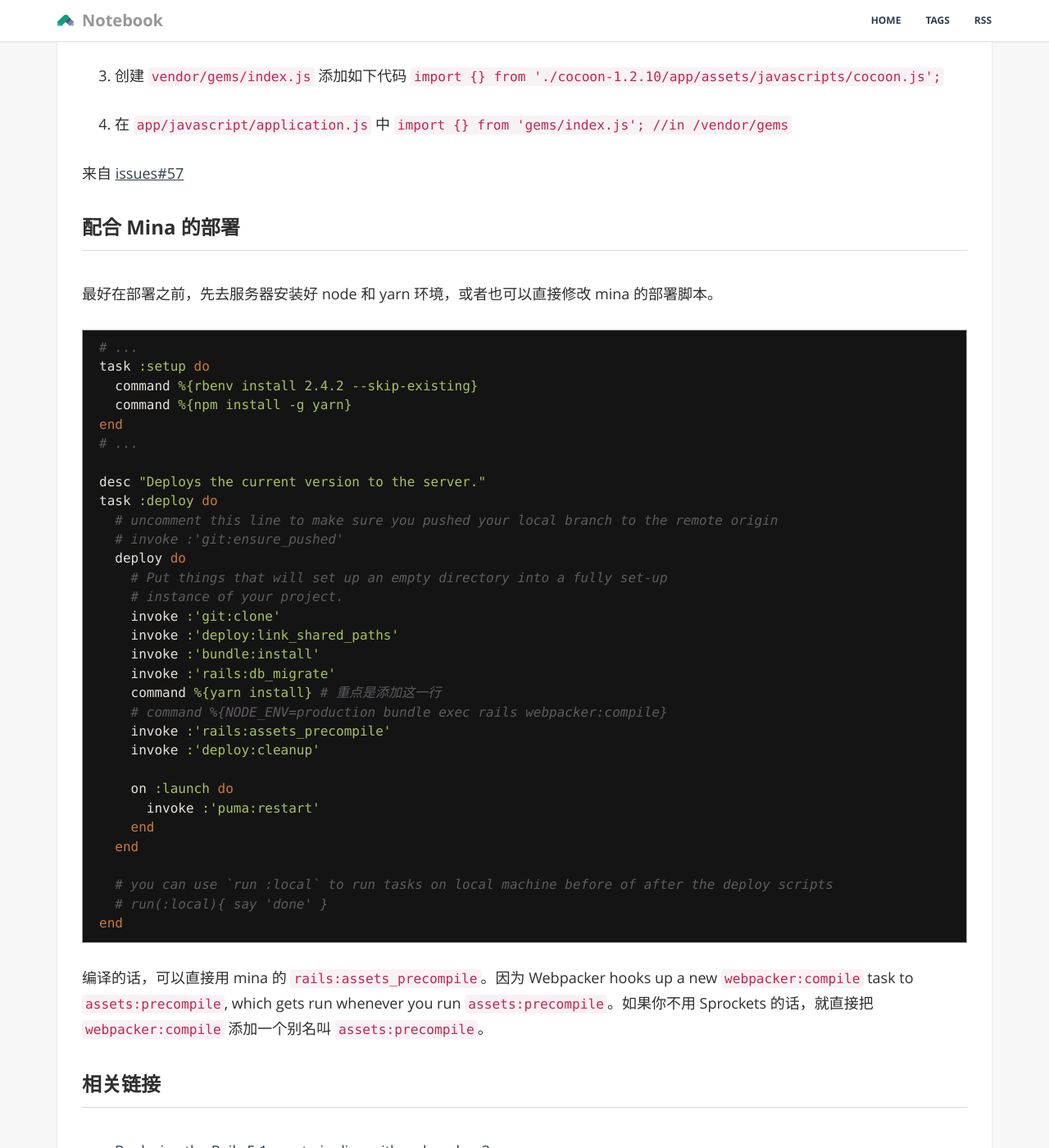
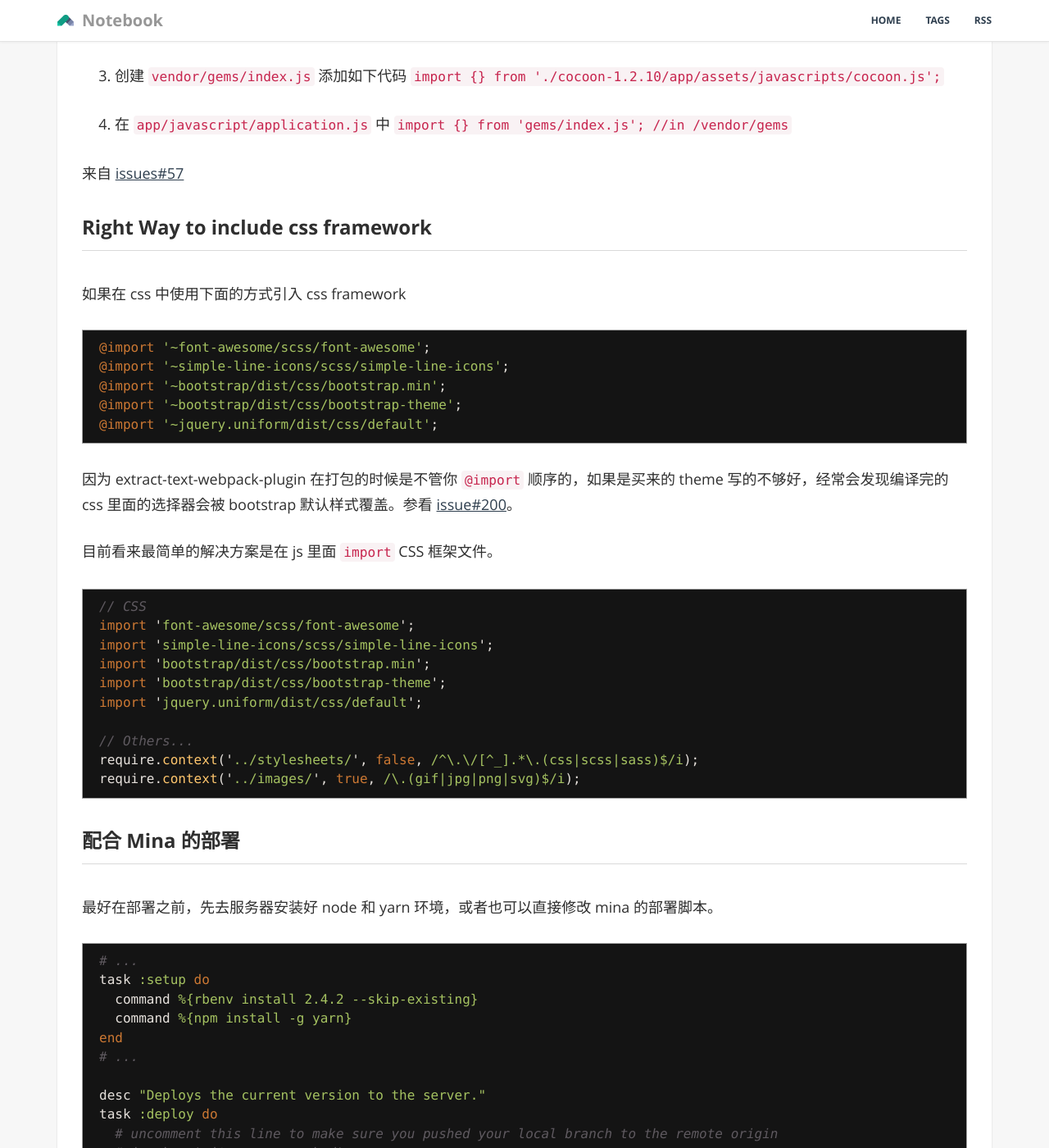
Before and after one commit to GiaoGiaoCat/GiaoGiaoCat.github.io, a Jekyll site: the page built from _posts/201704/2017-12-24-webpacker-tips.md, in a window 1280 px wide and 1400 px high, scrolled down 4386 px. Shown: the whole window at 82% size. Built offline with Jekyll 4.4.1, drawn with Linux system fonts in a browser that asks for light colours.

Commit message:
add a bit of tip

````diff
--- a/_posts/201704/2017-12-24-webpacker-tips.md
+++ b/_posts/201704/2017-12-24-webpacker-tips.md
@@ -159,8 +159,6 @@ Images 和 stylesheets 差不多，假设我们的图片在 `app/javascript/imag
 require.context('../images/', true, /\.(gif|jpg|png|svg)$/i)
 ```
 
-
-
 ## How to include JS from gems
 
 ### 如何通过 Webpacker 的方式集成 `action_cable` 功能？
@@ -180,6 +178,35 @@ require.context('../images/', true, /\.(gif|jpg|png|svg)$/i)
 4. 在 `app/javascript/application.js` 中 `import {} from 'gems/index.js'; //in /vendor/gems`
 
 来自 [issues#57](https://github.com/rails/webpacker/issues/57)
+
+## Right Way to include css framework
+
+如果在 css 中使用下面的方式引入 css framework
+
+```css
+@import '~font-awesome/scss/font-awesome';
+@import '~simple-line-icons/scss/simple-line-icons';
+@import '~bootstrap/dist/css/bootstrap.min';
+@import '~bootstrap/dist/css/bootstrap-theme';
+@import '~jquery.uniform/dist/css/default';
+```
+
+因为 extract-text-webpack-plugin 在打包的时候是不管你 `@import` 顺序的，如果是买来的 theme 写的不够好，经常会发现编译完的 css 里面的选择器会被 bootstrap 默认样式覆盖。参看 [issue#200](https://github.com/webpack-contrib/extract-text-webpack-plugin/issues/200)。
+
+目前看来最简单的解决方案是在 js 里面 `import` CSS 框架文件。
+
+```javascript
+// CSS
+import 'font-awesome/scss/font-awesome';
+import 'simple-line-icons/scss/simple-line-icons';
+import 'bootstrap/dist/css/bootstrap.min';
+import 'bootstrap/dist/css/bootstrap-theme';
+import 'jquery.uniform/dist/css/default';
+
+// Others...
+require.context('../stylesheets/', false, /^\.\/[^_].*\.(css|scss|sass)$/i);
+require.context('../images/', true, /\.(gif|jpg|png|svg)$/i);
+```
 
 
 ## 配合 Mina 的部署
````
